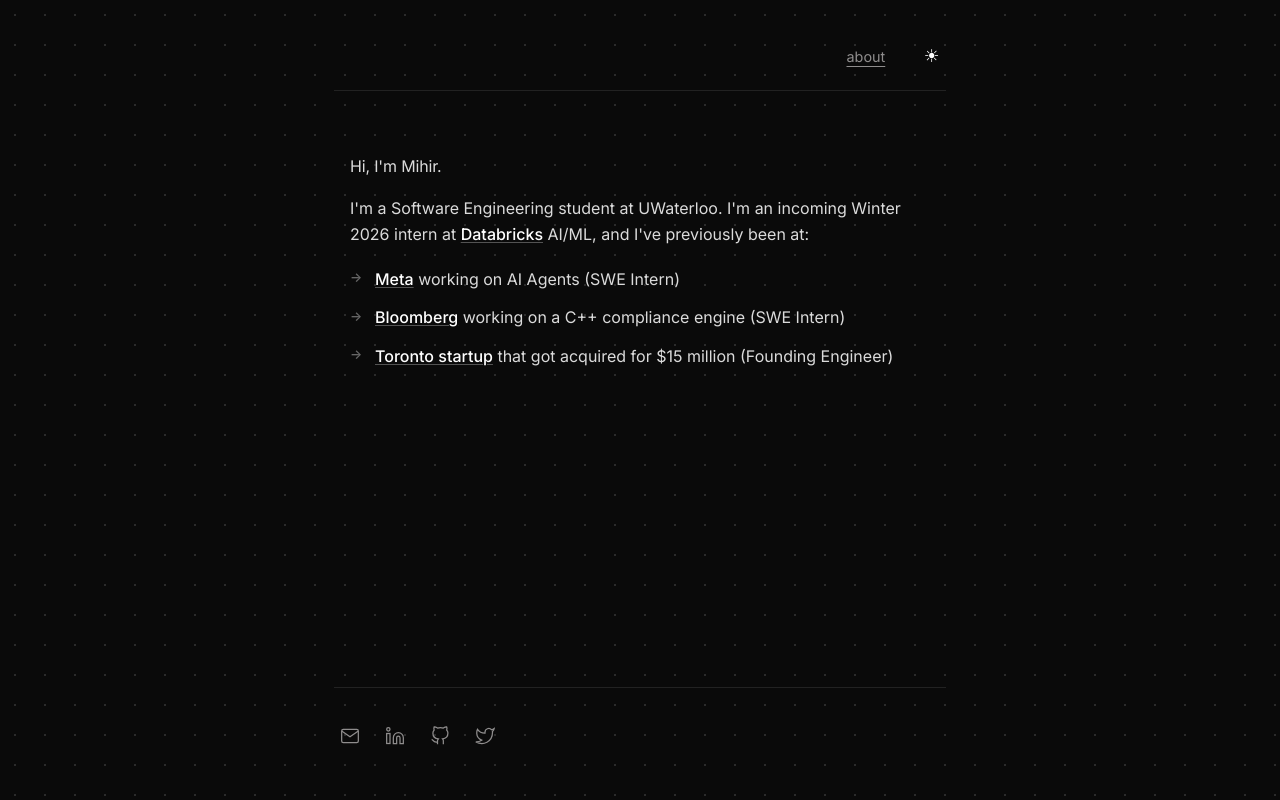
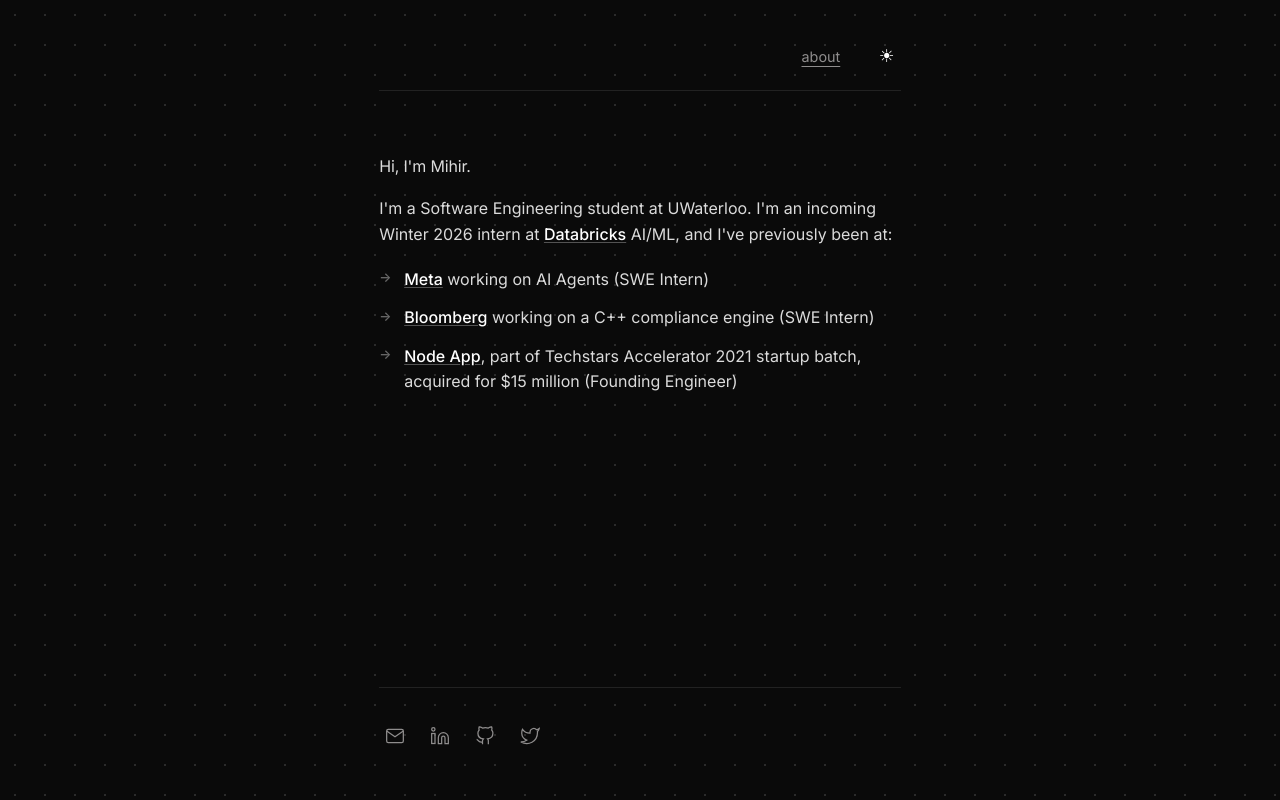
Before and after one commit to mihirKachroo/personalwebsitev2, a plain HTML site: page index.html in a window 1280 px wide. Drawn offline with Linux system fonts and the light colour scheme.

Commit message:
More compact

```diff
--- a/index.html
+++ b/index.html
@@ -50,7 +50,7 @@
                             </div>
                             <div class="experience-bullet">
                                 <span class="arrow">→</span>
-                                <span><a href="https://www.prnewswire.com/news-releases/dulcedo-group-acquires-ai-powered-influencer-marketing-startup-node-app-302247029.html" target="_blank" class="company-block-link">Toronto startup</a> that got acquired for $15 million (Founding Engineer)</span>
+                                <span><a href="https://www.prnewswire.com/news-releases/dulcedo-group-acquires-ai-powered-influencer-marketing-startup-node-app-302247029.html" target="_blank" class="company-block-link">Node App</a>, part of Techstars Accelerator 2021 startup batch, acquired for $15 million (Founding Engineer)</span>
                             </div>
                         </div>
                     </div>
--- a/styles.css
+++ b/styles.css
@@ -35,7 +35,7 @@ body::before {
     min-height: 100vh;
     display: flex;
     flex-direction: column;
-    max-width: 650px;
+    max-width: 560px;
     margin: 0 auto;
     padding: 0 1.2rem;
 }
```
